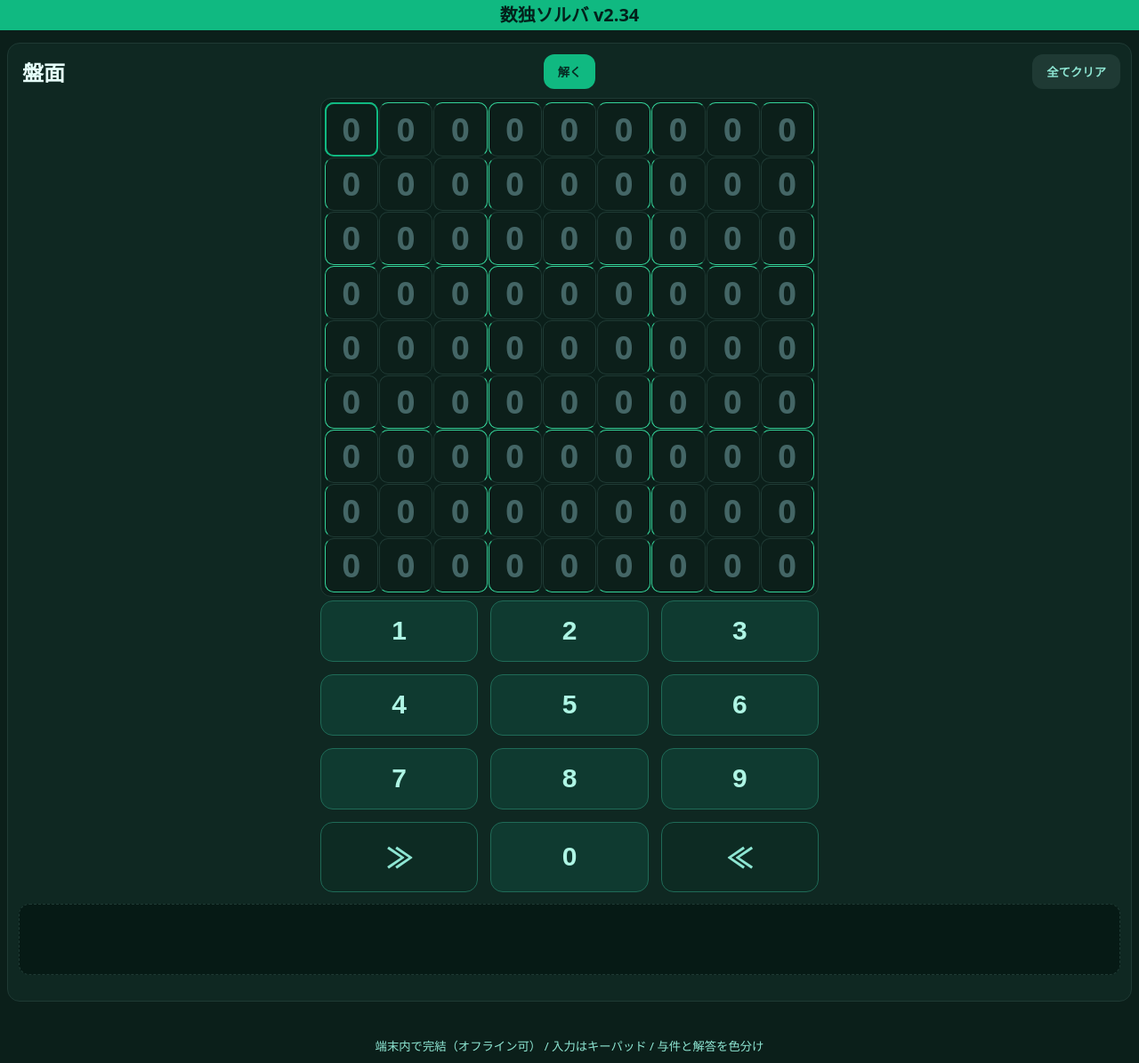
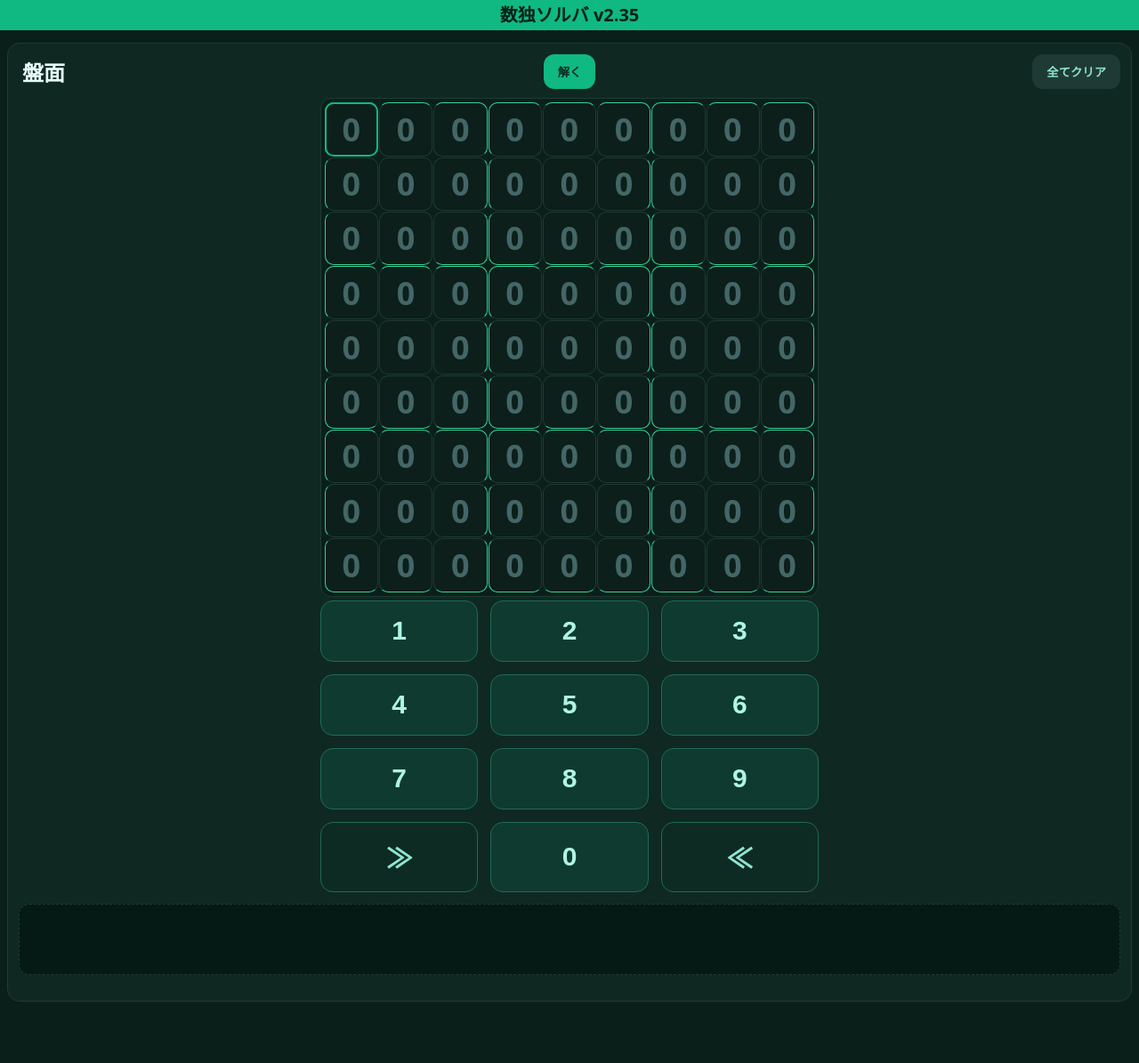
Before and after one commit to Kanepiro/sudoku, a plain HTML site: page index.html in a window 1280 px wide. Shown: the whole page at 89% size. After the commit the page ends 1156 px from the top, so only its background shows below. Drawn offline with Linux system fonts and the light colour scheme.

Commit message:
Add files via upload

```diff
--- a/index.html
+++ b/index.html
@@ -3,7 +3,7 @@
 <head>
   <meta charset="utf-8" />
   <meta name="viewport" content="width=device-width, initial-scale=1, viewport-fit=cover" />
-  <title>数独ソルバ v2.34</title>
+  <title>数独ソルバ v2.35</title>
   <link rel="manifest" href="manifest.webmanifest">
   <link rel="stylesheet" href="style.css?v=20251017083530">
   <meta name="theme-color" content="#10b981">
@@ -11,7 +11,7 @@
 <body>
   <header>
     <div class="wrap">
-      <h1>数独ソルバ v2.34</h1>
+      <h1>数独ソルバ v2.35</h1>
       <div id="offline" class="badge" hidden>オフライン</div>
     </div>
   </header>
@@ -48,14 +48,7 @@
       <pre id="console" class="console" aria-live="polite"></pre>
     </section>
   </main>
-
-  <footer>
-    <div class="wrap">
-      <small>端末内で完結（オフライン可） / 入力はキーパッド / 与件と解答を色分け</small>
-    </div>
-  </footer>
-
-  <script defer src="app.js?v=20251017083530"></script>
+<script defer src="app.js?v=20251017083530"></script>
   <script>
     if ('serviceWorker' in navigator) {
       window.addEventListener('load', () => {
```
